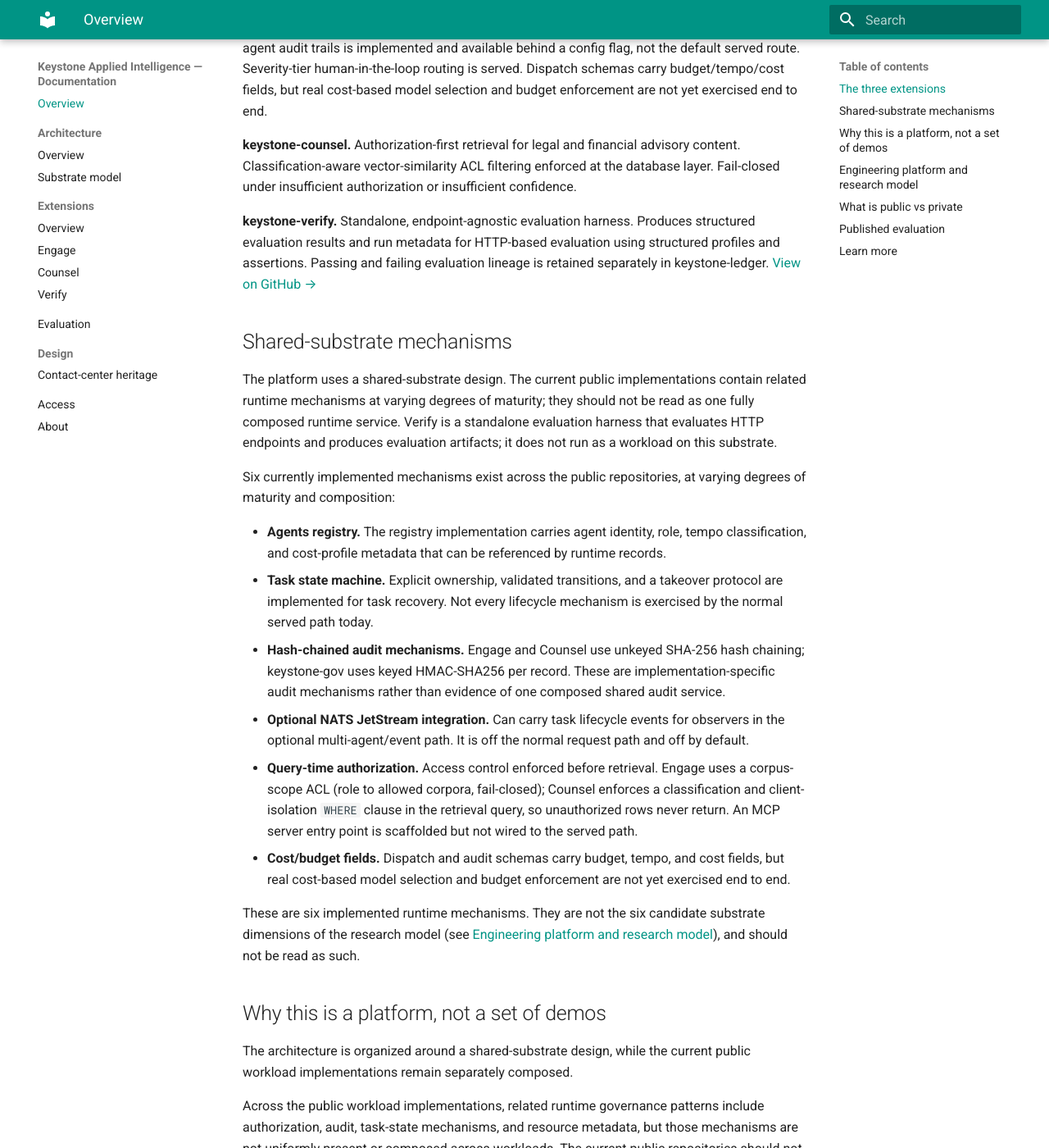
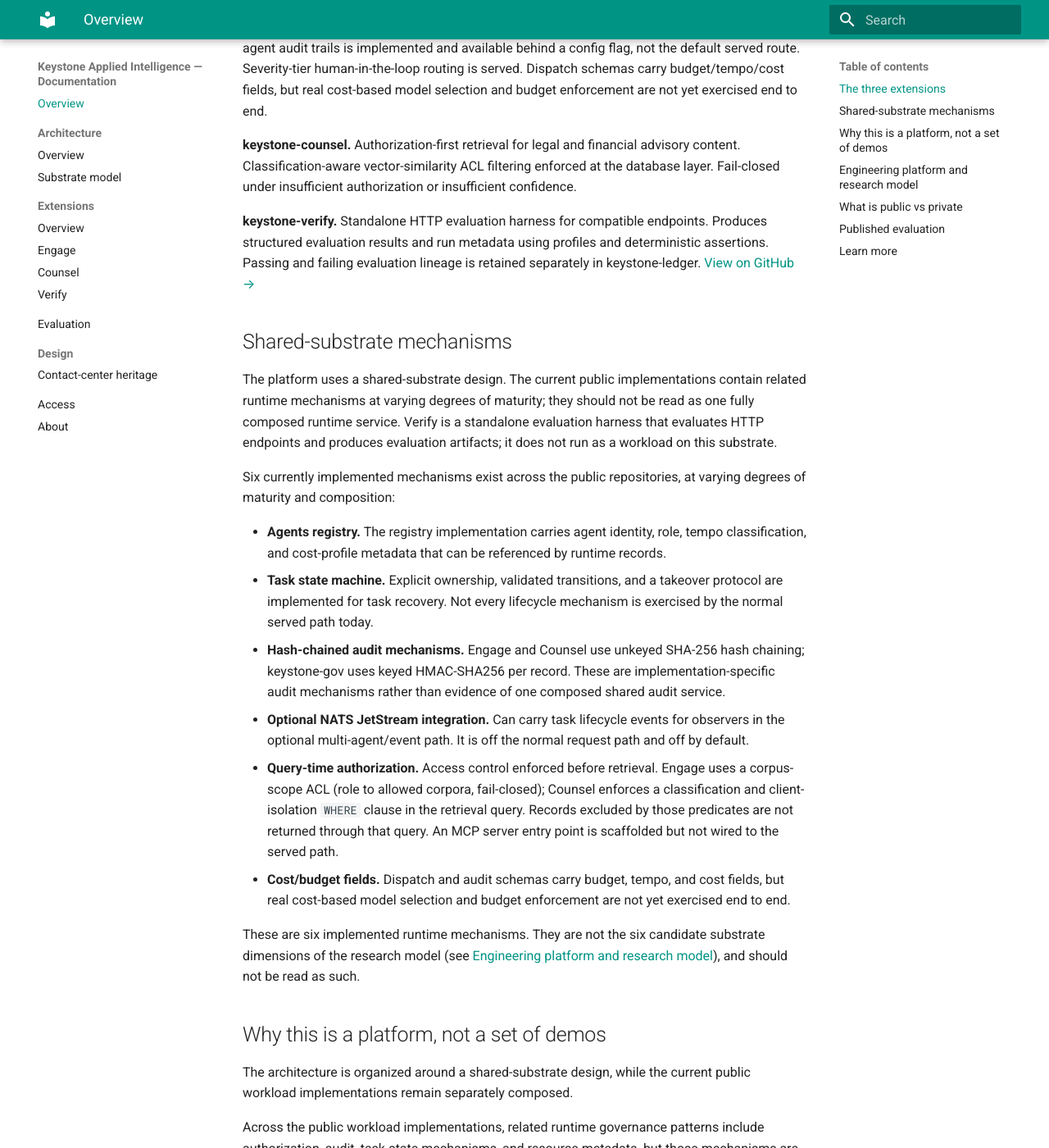
Before and after one commit to getkeystone/keystone-platform-docs, an MkDocs documentation site: the page built from docs/index.md, in a window 1280 px wide and 1400 px high, scrolled down 775 px. Shown: the whole window at 82% size. Built offline with MkDocs 1.6.1 and Material for MkDocs 9.7.7, drawn with Linux system fonts in a browser that asks for light colours; some of the changed text lies outside the part shown.

Commit message:
docs: narrow homepage claims to evidenced behavior

```diff
--- a/docs/index.md
+++ b/docs/index.md
@@ -40,10 +40,10 @@ advisory content. Classification-aware vector-similarity ACL filtering enforced
 at the database layer. Fail-closed under insufficient authorization or
 insufficient confidence.
 
-**keystone-verify.** Standalone, endpoint-agnostic evaluation harness. Produces
-structured evaluation results and run metadata for HTTP-based evaluation using
-structured profiles and assertions. Passing and failing evaluation lineage is
-retained separately in keystone-ledger.
+**keystone-verify.** Standalone HTTP evaluation harness for compatible endpoints.
+Produces structured evaluation results and run metadata using profiles and
+deterministic assertions. Passing and failing evaluation lineage is retained
+separately in keystone-ledger.
 [View on GitHub →](https://github.com/getkeystone/keystone-verify)
 
 ## Shared-substrate mechanisms
@@ -73,9 +73,9 @@ varying degrees of maturity and composition:
   request path and off by default.
 - **Query-time authorization.** Access control enforced before retrieval. Engage
   uses a corpus-scope ACL (role to allowed corpora, fail-closed); Counsel enforces
-  a classification and client-isolation `WHERE` clause in the retrieval query, so
-  unauthorized rows never return. An MCP server entry point is scaffolded but not
-  wired to the served path.
+  a classification and client-isolation `WHERE` clause in the retrieval query.
+  Records excluded by those predicates are not returned through that query. An
+  MCP server entry point is scaffolded but not wired to the served path.
 - **Cost/budget fields.** Dispatch and audit schemas carry budget, tempo, and
   cost fields, but real cost-based model selection and budget enforcement are
   not yet exercised end to end.
```
Also changed, not shown: other parts of docs/index.md (+2 -2 lines).
